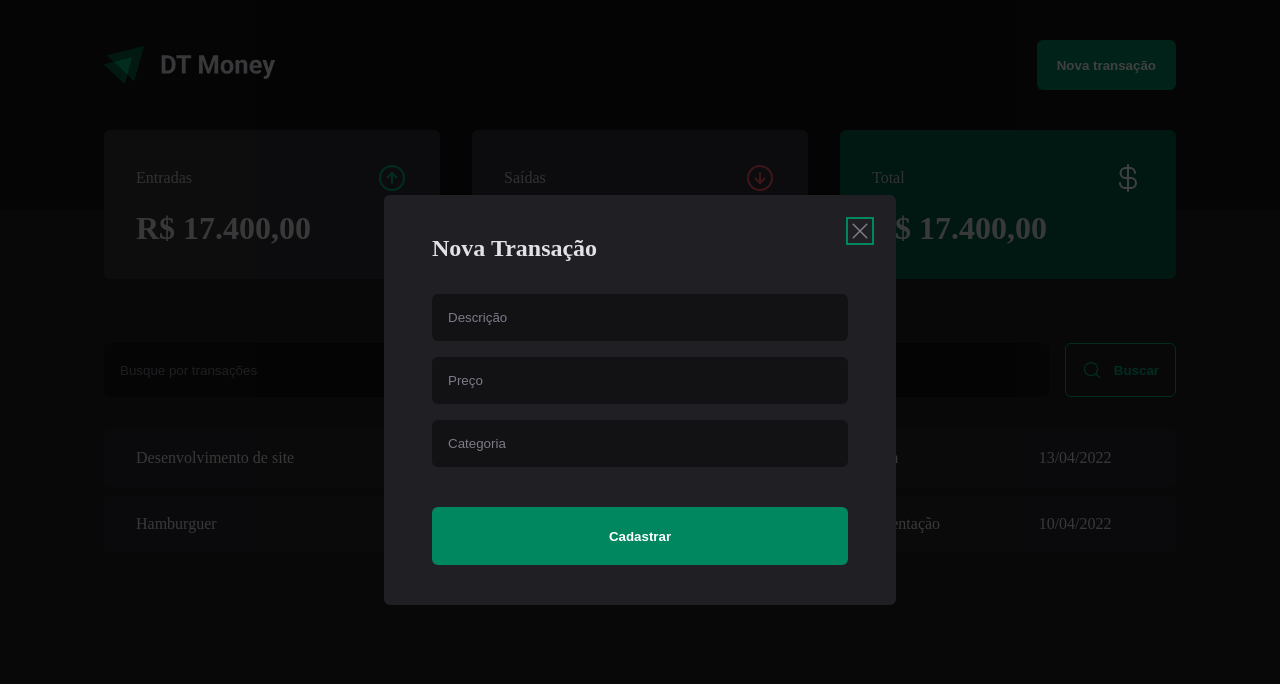
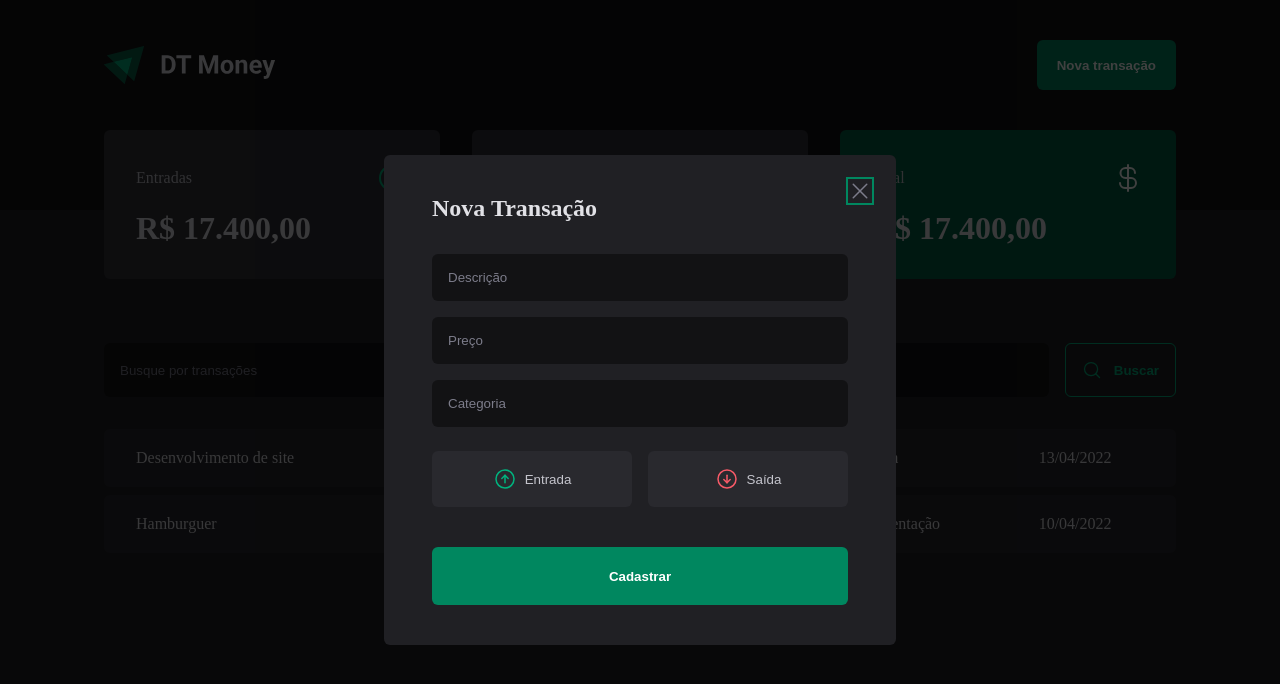
Before and after one commit to ThiagoPalhares77/money-counter, a React (Vite) app: page / in a window 1280 px wide. Both pictures are taken after a click on the button "Nova transação". Shown: the top 684 px of the page. Built offline with nearby package versions, Linux system fonts and the light colour scheme.

Commit message:
Feat: Radio Group at Modal

```diff
--- a/package.json
+++ b/package.json
@@ -10,6 +10,7 @@
   },
   "dependencies": {
     "@radix-ui/react-dialog": "^1.0.0",
+    "@radix-ui/react-radio-group": "^1.0.0",
     "phosphor-react": "^1.4.1",
     "react": "^18.2.0",
     "react-dom": "^18.2.0",
--- a/src/components/NewTransactionModal/index.tsx
+++ b/src/components/NewTransactionModal/index.tsx
@@ -1,6 +1,13 @@
 import * as Dialog from '@radix-ui/react-dialog'
-import { X } from 'phosphor-react'
-import { CloseButton, Content, Overlay } from './styles'
+
+import { ArrowCircleDown, ArrowCircleUp, X } from 'phosphor-react'
+import {
+  CloseButton,
+  Content,
+  Overlay,
+  TransactionType,
+  TransactionTypeButton
+} from './styles'
 
 export function NewTransactionModal() {
   return (
@@ -19,6 +26,17 @@
           <input type="number" placeholder="Preço" required />
           <input type="text" placeholder="Categoria" required />
 
+          <TransactionType>
+            <TransactionTypeButton variant="income" value="income">
+              <ArrowCircleUp size={24} />
+              Entrada
+            </TransactionTypeButton>
+            <TransactionTypeButton variant="outcome" value="outcome">
+              <ArrowCircleDown size={24} />
+              Saída
+            </TransactionTypeButton>
+          </TransactionType>
+
           <button type="submit">Cadastrar</button>
         </form>
       </Content>
--- a/src/components/NewTransactionModal/styles.ts
+++ b/src/components/NewTransactionModal/styles.ts
@@ -1,5 +1,6 @@
 import styled from "styled-components";
 import * as Dialog from '@radix-ui/react-dialog'
+import * as RadioGroup from '@radix-ui/react-radio-group'
 
 
 export const Overlay = styled(Dialog.Overlay)`
@@ -68,3 +69,45 @@
 cursor: pointer;
 color: ${props => props.theme["gray-500"]};
 `
+
+export const TransactionType = styled(RadioGroup.Root)`
+display: grid;
+grid-template-columns: repeat(2, 1fr);
+gap: 1rem;
+margin-top: 0.5rem;
+`
+
+interface TransactionTypeButtonProps {
+  variant: 'income'| 'outcome'
+}
+
+export const TransactionTypeButton = styled(RadioGroup.Item)<TransactionTypeButtonProps>`
+background: ${props => props.theme["gray-700"]};
+padding: 1rem;
+display: flex;
+align-items: center;
+justify-content: center;
+gap: 0.5rem;
+border-radius: 6px;
+cursor:pointer;
+border: 0;
+color: ${props => props.theme["gray-300"]};
+
+svg {
+  color: ${props => props.variant === 'income' ? props.theme["green-300"] : props.theme["red-300"]};
+}
+
+&[data-state='unchecked']:hover {
+  transition: background-color 0.2s;
+background: ${props => props.theme["gray-600"]} ;
+}
+
+&[data-state='checked'] {
+color: ${props => props.theme.white};
+background: ${props => props.variant === 'income' ? props.theme["green-500"] : props.theme["red-500"]};
+
+svg{
+  color: ${props => props.theme.white}
+}
+}
+`
```
Also changed, not shown: 1 other file (tests, documents, lock files or other folders).
